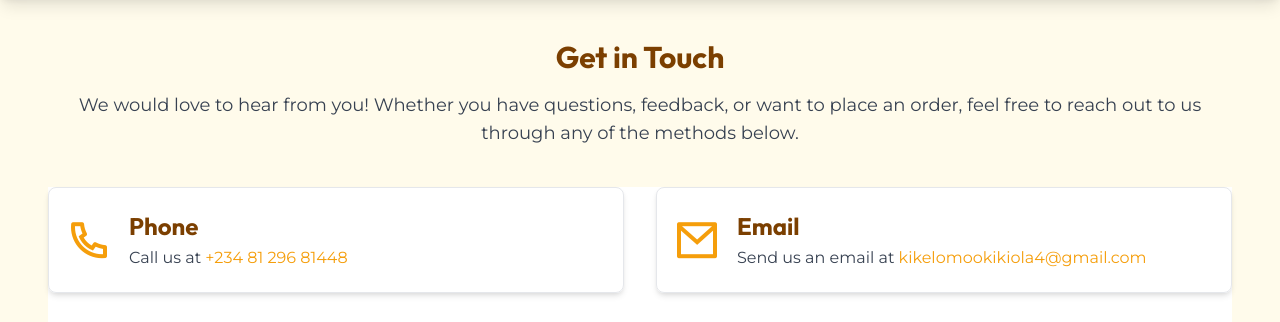
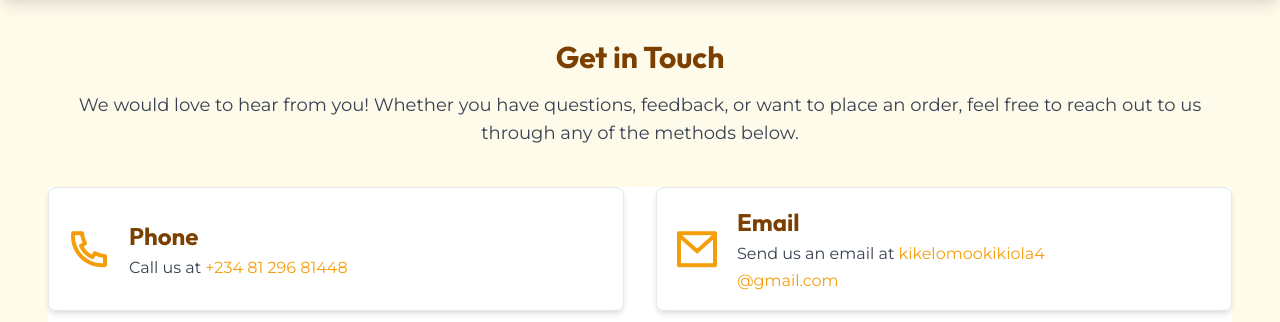
Before and after one commit to eluthmaaniy/KeeKee-Delicacies, a plain HTML site: page contact.html in a window 1280 px wide. Shown: the part 82-404 px from the top of the page. Drawn offline with nearby package versions, Linux system fonts and the light colour scheme.

Commit message:
Update contact.html

```diff
--- a/contact.html
+++ b/contact.html
@@ -100,7 +100,7 @@
                 <i class="ri-mail-line ri-3x text-yellow-500"></i>
                 <div class="ml-4">
                     <h3 class="section-header chocolate">Email</h3>
-                    <p class="section-content text-gray-700">Send us an email at <a href="mailto:info@keekee.com" class="text-yellow-500">kikelomookikiola4@gmail.com</a></p>
+                    <p class="section-content text-gray-700">Send us an email at <a href="mailto:info@keekee.com" class="text-yellow-500">kikelomookikiola4<br>@gmail.com</a></p>
                 </div>
             </div>
 
```
